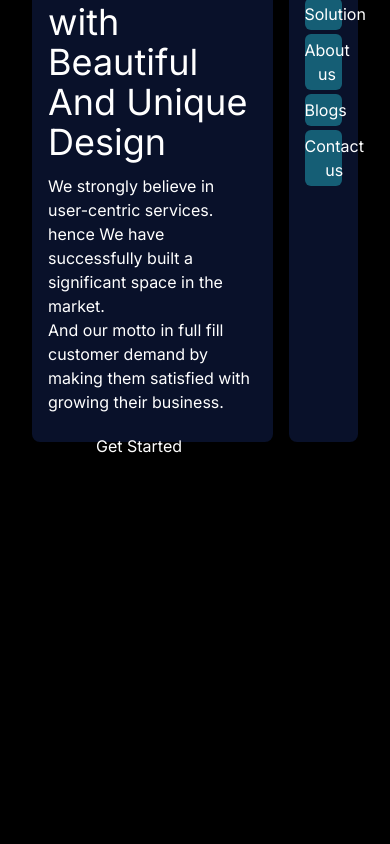
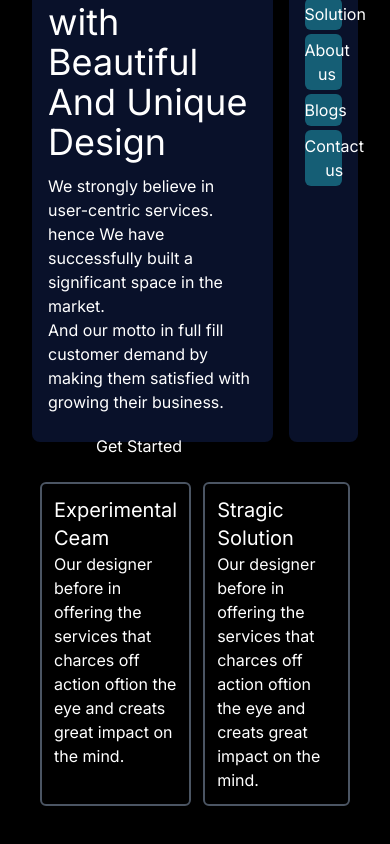
Before and after one commit to minhazpro3/blogger-client, a Next.js app: page / in a window 390 px wide. Shown: the part 4576-5420 px from the top of the page. Before the commit the page ends 5050 px from the top, so only its background shows below. Built offline with nearby package versions, Linux system fonts and the light colour scheme.

Commit message:
added a new cection of offering

```diff
--- a/src/components/grow_your/Grow_banner.tsx
+++ b/src/components/grow_your/Grow_banner.tsx
@@ -49,6 +49,40 @@ export default function HomeGrowYou() {
                 </div>
             </div>
 
+
+            <div className="sm:flex justify-between my-8 p-2">
+                <div className="w-full">
+                </div>
+                <div className="w-full flex justify-center gap-3">
+                    <div className="w-full border-2 border-gray-600 rounded-md p-3">
+                    <div>  <lottie-player
+                            id="firstLottie"
+                            ref={ref}
+                            autoplay
+                            loop
+                            mode="normal"
+                            src="https://assets9.lottiefiles.com/private_files/lf30_uo4w38uo.json"
+                            style={{ width: "50px", height: "50px" }}
+                        ></lottie-player></div>
+                        <h3 className="text-white text-xl">Experimental Ceam</h3>
+                        <p className="text-white">Our designer before in offering the services that charces off action oftion the eye and creats great impact on the mind.</p>
+                    </div>
+                    <div className="w-full border-2 border-gray-600 rounded-md p-3">
+                    <div>  <lottie-player
+                            id="firstLottie"
+                            ref={ref}
+                            autoplay
+                            loop
+                            mode="normal"
+                            src="https://assets10.lottiefiles.com/packages/lf20_VN4Cyr7rjC.json"
+                            style={{ width: "50px", height: "50px" }}
+                        ></lottie-player></div>
+                        <h3 className="text-white text-xl">Stragic Solution</h3>
+                        <p className="text-white">Our designer before in offering the services that charces off action oftion the eye and creats great impact on the mind.</p>
+
+                    </div>
+                </div>
+            </div>
         </div>
     )
 }
```
